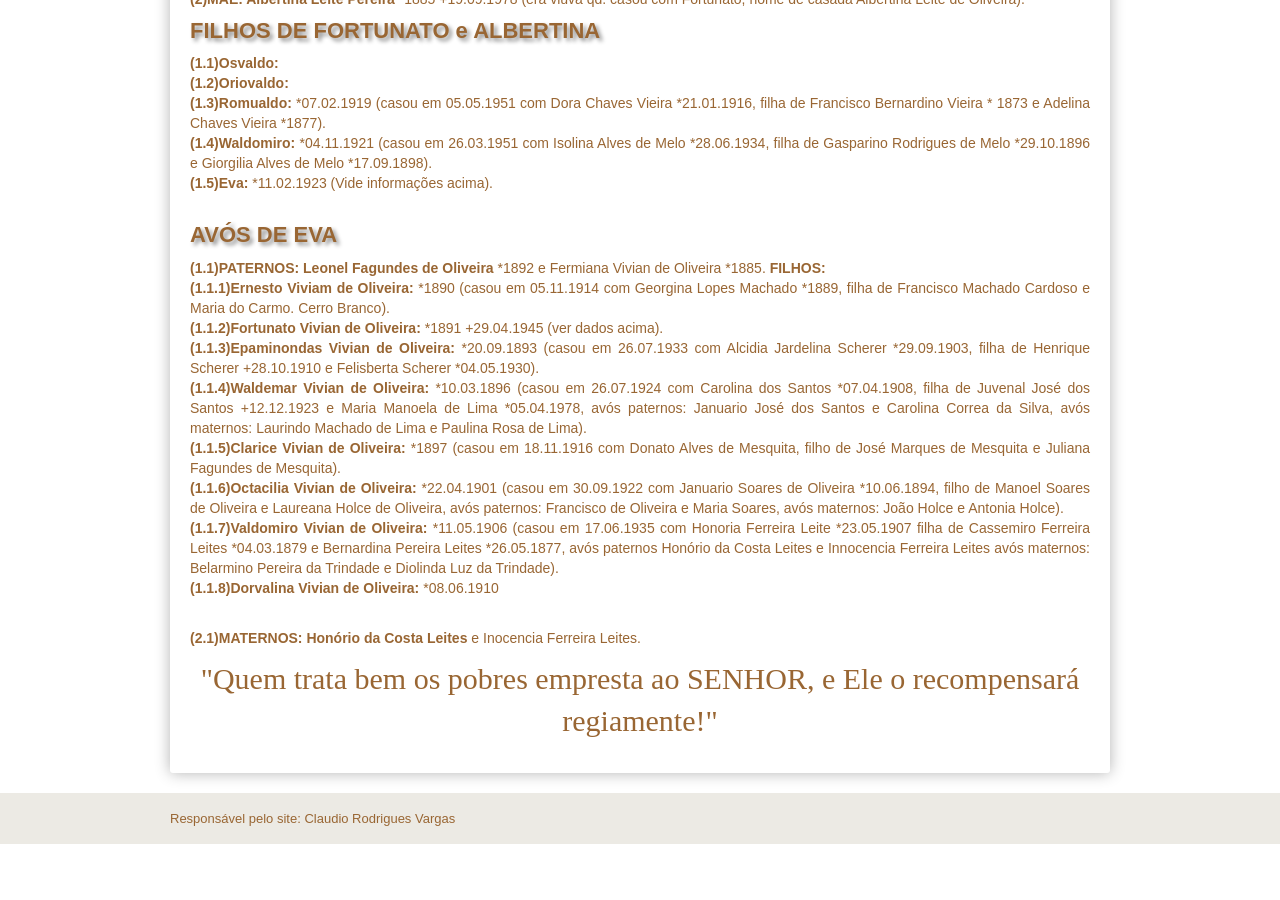
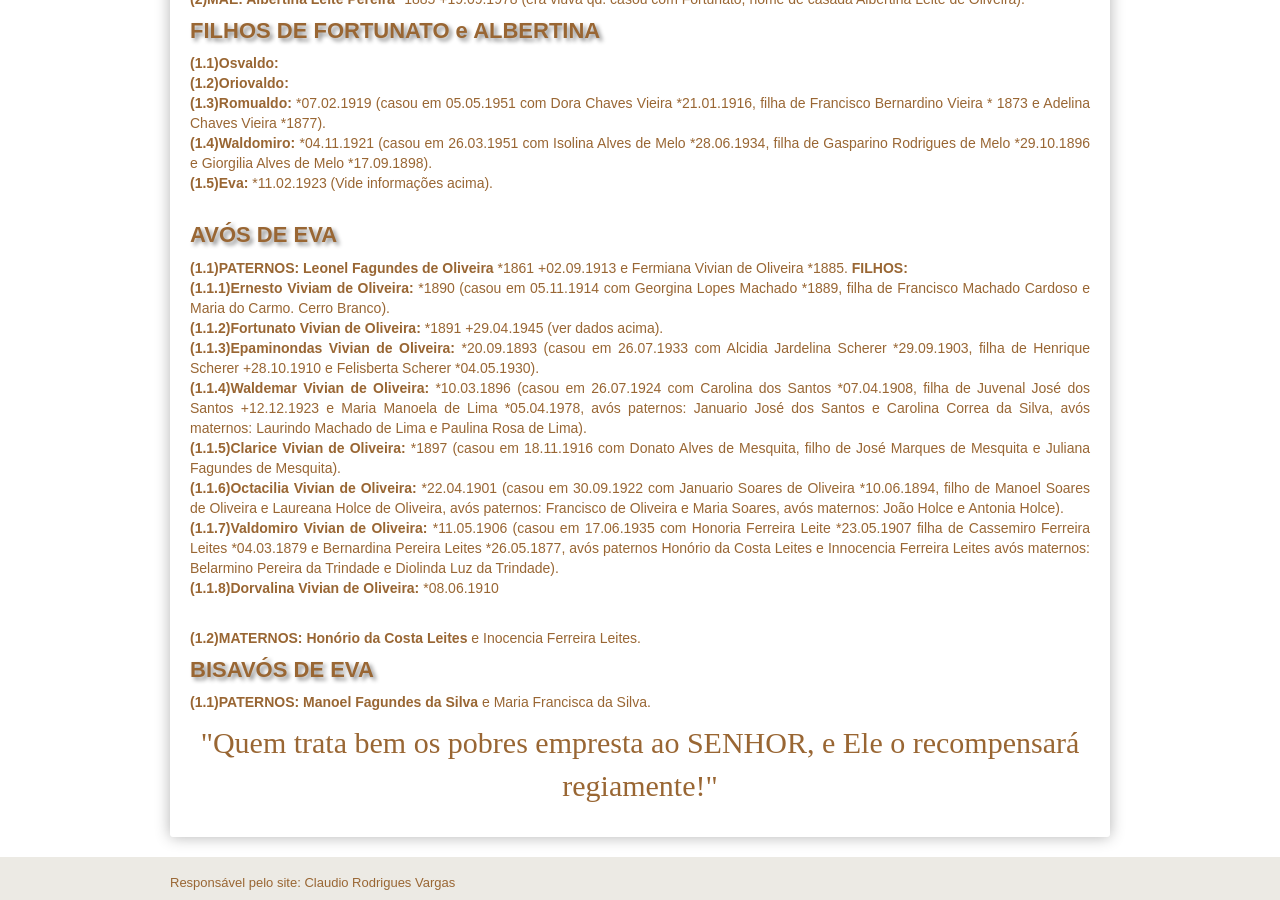
Before and after one commit to claudiovargas1955/claudiovargas1955.github.io, a Jekyll site: the page built from _pages/familia-vivian.html, in a window 1280 px wide and 900 px high, scrolled down 625 px. Built offline with Jekyll 4.4.1, drawn with Linux system fonts in a browser that asks for light colours; some web fonts are replaced; before the commit the page ends 1469 px from its top, so only the background shows below that.

Commit message:
Update familia-vivian.html

```diff
--- a/_pages/familia-vivian.html
+++ b/_pages/familia-vivian.html
@@ -118,7 +118,7 @@ e Adelina Chaves Vieira *1877).<br>
 <b>(1.5)Eva: </b>*11.02.1923 (Vide informações acima).<br><br>
 
 <h4>AVÓS DE EVA</h4>
-<p><b>(1.1)PATERNOS: Leonel Fagundes de Oliveira </b>*1892  e Fermiana Vivian de Oliveira *1885. <b>FILHOS: </b><br>
+<p><b>(1.1)PATERNOS: Leonel Fagundes de Oliveira </b>*1861 +02.09.1913 e Fermiana Vivian de Oliveira *1885. <b>FILHOS: </b><br>
   <b>(1.1.1)Ernesto Viviam de Oliveira: </b>*1890 (casou em 05.11.1914 com Georgina Lopes Machado *1889, filha de Francisco
   Machado Cardoso e Maria do Carmo. Cerro Branco). <br>
   <b>(1.1.2)Fortunato Vivian de Oliveira: </b>*1891 +29.04.1945 (ver dados acima).<br>
@@ -137,7 +137,11 @@ e Adelina Chaves Vieira *1877).<br>
   avós maternos: Belarmino Pereira da Trindade e Diolinda Luz da Trindade). <br>
   <b>(1.1.8)Dorvalina Vivian de Oliveira: </b>*08.06.1910 <br><br>
 
-  <p><b>(2.1)MATERNOS: Honório da Costa Leites </b> e Inocencia Ferreira Leites. <br>
+  <p><b>(1.2)MATERNOS: Honório da Costa Leites </b> e Inocencia Ferreira Leites. <br>
+
+<h4>BISAVÓS DE EVA</h4>
+<p><b>(1.1)PATERNOS: Manoel Fagundes da Silva </b>e Maria Francisca da Silva.<br>
+
 
 
 
```
